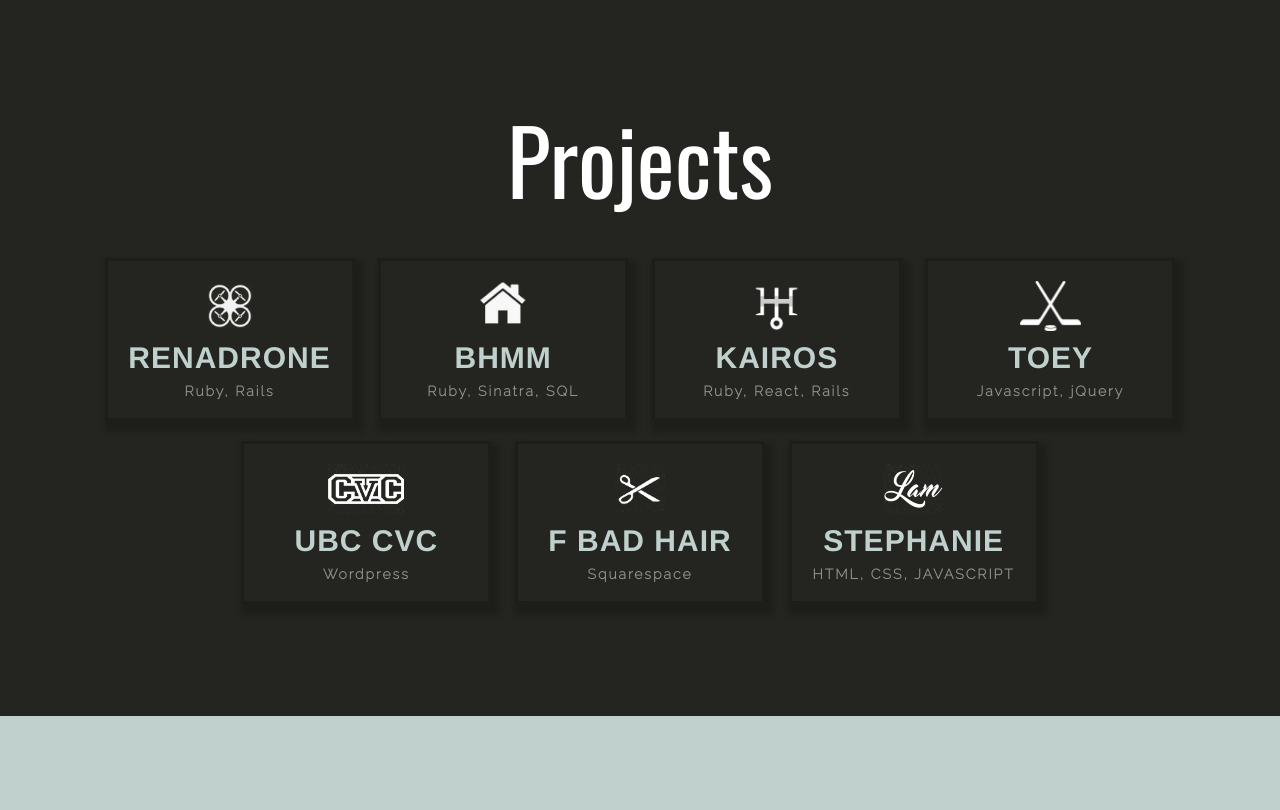
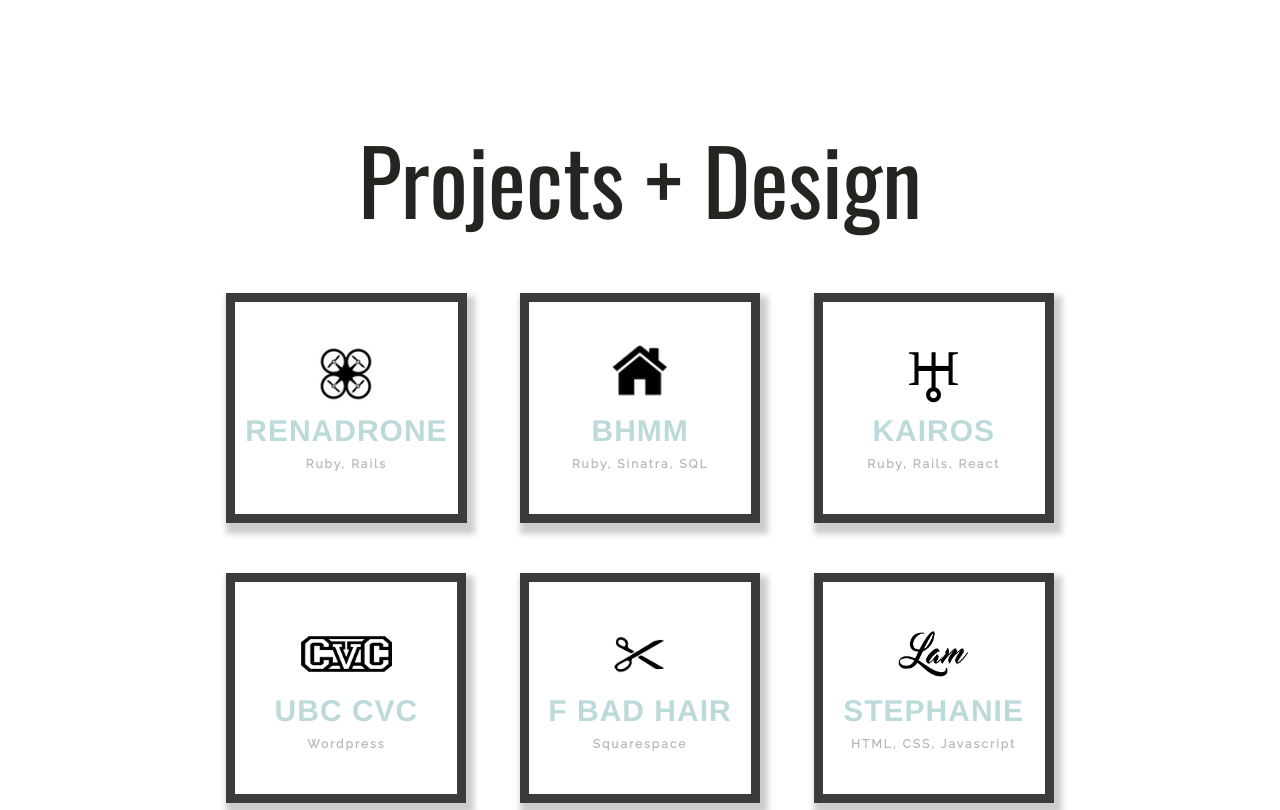
Before and after one commit to stephanielam/stephanielam, a PHP site: page /index.html in a window 1280 px wide. Shown: the part 1442-2252 px from the top of the page. Run offline with PHP 8.4, Linux system fonts and the light colour scheme; style sheets or scripts are compiled from the project's sources; some libraries are stand-ins or nearby versions; some web fonts are replaced.

Commit message:
Redo work section

```diff
--- a/index.html
+++ b/index.html
@@ -45,7 +45,7 @@
       <h3>Vancouver, BC</h3>
       <h1>STEPHANIE LAM</h1>
       <p>LIGHTHOUSE LABS 2015 X UBC B.SC CS 2018</p>
-      <button> <a href="https://www.linkedin.com/in/stephanie-lam-b25682a9/">Linkedin</a></button>
+      <button> <a href="https://www.linkedin.com/in/stephanie-lam-b25682a9/">LINKEDIN</a></button>
     </div>
   </div>
   <div id="profile">
@@ -62,7 +62,7 @@
       <div class="col-md-offset-1">
         <div class="col-md-5">
           <br>
-          <h1><span class="section-title">Skills</span></h1>
+          <h1>Skills</h1>
         </div>
         <div class="col-md-5">
           <h2>Development</h2>
@@ -76,93 +76,101 @@
       </div>
     </div>
   </div>
-  <div id="projects">
+  <div id="work">
     <div class="container">
-      <h1><span class="section-title">Projects</span></h1>
-<!--       <div class="small-ctn" id="reds">
+      <h1>Projects + Design</h1>
+<!--       <div class="ctn" id="reds">
+          <div class="inner-ctn">
           <img src="images/projects/cart.png" class="ca-icon"/>
           <h2 class="ca-main">REDS</h2>
           <p class="ca-descrip">A online store completed in a group of 4.</p>
           <p class="ca-sub">PHP, SQL</p>
+        </div>
       </div> -->
-      <div class="small-ctn" id="renadrone">
+      <div class="ctn" id="renadrone">
+        <div class="inner-ctn">
           <img src="images/projects/drone.png" class="ca-icon"/>
           <h2 class="ca-main">Renadrone</h2>
           <p class="ca-descrip">A personal toy project acting as a drone rental system. Renadrone is a CRUD app created to gain a deeper understanding of Ruby on Rails.</p>
           <p class="ca-sub">Ruby, Rails</p>
         </div>
-      <div class="small-ctn" id="bhmm">
+      </div>
+      <div class="ctn" id="bhmm">
+        <div class="inner-ctn">
           <img src="images/projects/bhmm.png" class="ca-icon"/>
           <h2 class="ca-main">BHMM</h2>
-        <p class="ca-descrip">Collaborated in a team of three on a Sinatra web application using Github Flow. This project allows landlords with multiple locations to easily manage their tenants and collect rent.</p>
+          <p class="ca-descrip">Collaborated in a team of three, this project allows landlords with multiple locations to easily manage their tenants and collect rent.</p>
           <p class="ca-sub">Ruby, Sinatra, SQL</p>
         </div>
-      <div class="small-ctn" id="kairos">
+      </div>
+      <div class="ctn" id="kairos">
+        <div class="inner-ctn">
           <img src="images/projects/kairos.png" class="ca-icon"/>
           <h2 class="ca-main">Kairos</h2>
-        <p class="ca-descrip">An application that tracks and boosts efficiency, acting as a hybrid of a calendar, todolist, and productivity tracker.</p>
-        <p class="ca-sub">Ruby, React, Rails</p>
+          <p class="ca-descrip">An application that tracks and boosts efficiency, acting as a hybrid of a calendar, todo list, and productivity tracker.</p>
+          <p class="ca-sub">Ruby, Rails, React</p>
         </div>
-      <div class="small-ctn" id="cashout">
+      </div>
+<!--       <div class="ctn" id="cashout">
+        <div class="inner-ctn">
           <img src="images/projects/toey.png" class="ca-icon"/>
           <h2 class="ca-main">Toey</h2>
           <p class="ca-descrip">A simple single-page version of Tic-Tac-Toe created to explore interactivity and styling using Javascript.</p>
           <p class="ca-sub">Javascript, jQuery</p>
         </div>
-      <div class="small-ctn" id="cvc">
+      </div> -->
+      <div class="ctn" id="cvc">
+        <div class="inner-ctn">
           <img src="images/projects/cvc-logo.png" class="ca-icon"/>
           <h2 class="ca-main">UBC CVC</h2>
-        <p class="ca-descrip">The largest social club at UBC with the initiative to enhance the university experience through a multitude of events . </p>
+          <p class="ca-descrip">The largest social club at UBC with the initiative to enhance the university experience through a multitude of events. </p>
           <p class="ca-sub">Wordpress</p>
         </div>
-      <div class="small-ctn" id="fbadhair">
+      </div>
+      <div class="ctn" id="fbadhair">
+        <div class="inner-ctn">
           <img src="images/projects/scissors.png" class="ca-icon"/>
           <h2 class="ca-main">F BAD HAIR</h2>
           <p class="ca-descrip">A hair salon based in Vancouver. IG: @evalam_</p>
           <p class="ca-sub">Squarespace</p>
         </div>
-      <div class="small-ctn" id="lam">
+      </div>
+      <div class="ctn" id="lam">
+        <div class="inner-ctn">
           <img src="images/projects/lam.png" class="ca-icon"/>
           <h2 class="ca-main">STEPHANIE</h2>
           <p class="ca-descrip">This.</p>
-        <p class="ca-sub">HTML, CSS, JAVASCRIPT</p>
+          <p class="ca-sub">HTML, CSS, Javascript</p>
+        </div>
+      </div>
+      <div id="design">
+        <div class="gallery-container">
+          <div id="carousel">
+            <figure><img src="images/design/january.jpeg"/></figure>
+            <figure><img src="images/design/twelvewest.jpeg"/></figure>
+            <figure><img src="images/design/cascade.jpeg"/></figure>
+            <figure><img src="images/design/dodgeball.jpeg"/></figure>
+            <figure><img src="images/design/hiring.jpeg"/></figure>
+            <figure><img src="images/design/superbowl.jpeg"/></figure>
+            <figure><img src="images/design/bbq.jpeg"/></figure>
+            <figure><img src="images/design/create.jpeg"/></figure>
+            <figure><img src="images/design/signup.jpeg"/></figure>
           </div>
         </div>
       </div>
-
-  <div id="design">
-    <div class="container">
-      <h1><span class="section-title">Design</span></h1>
-      <img src="images/design/january.jpeg"/>
-      <img src="images/design/twelvewest.jpeg"/>
-      <img src="images/design/cascade.jpeg"/>
-      <img src="images/design/dodgeball.jpeg"/>
-      <img src="images/design/hiring.jpeg"/>
-      <img src="images/design/superbowl.jpeg"/>
-      <img src="images/design/bbq.jpeg"/>
-      <img src="images/design/create.jpeg"/>
-      <img src="images/design/signup.jpeg"/>
-      <!-- <img src="images/design/sports.jpeg"/> -->
-      <!-- <img src="images/design/february.jpeg"/> -->
-      <!-- <img src="images/design/april.jpeg"/> -->
-      <!-- <img src="images/design/paint.jpeg"/> -->
-
-     <!--  <h1>Drawings</h1>
-      <img src="images/princessfrog.jpg"/>
-      <img src="images/jolie.png"/> -->
     </div>
   </div>
 
   <div id="timeline">
     <div class="container">
       <div class="col-md-10 col-md-offset-1">
-        <!-- <h1><span class="section-title">So far..</span></h1> -->
+        <!-- <h1>So far..</h1> -->
         <h1 class="month"><span>J</span>une
           <span class="year">2015</span>
         </h1>
         <h3>- Web Development Bootcamp at Lighthouse Labs - </h3>
         <p>
-          After completing the 2nd year of my Computer Science degree at UBC, I demonstrated initiative to further my studies by undertaking an 8-week Web Development Immersive program at Lighthouse Labs. During these 8 weeks, I learned languages and frameworks including HTML, CSS, Ruby, Sinatra, Rails.
+          Following the completion of my 2nd year of my Computer Science degree, I demonstrated initiative to further my studies by undertaking an immersive 8-week Web Development program at Lighthouse Labs. Building projects individually and within teams, I learned to use industry-relevant technologies and practices.
         </p>
         <div class="divider"></div>
         <h1 class="month"><span>A</span>ugust
@@ -170,7 +178,7 @@
         </h1>
         <h3>- Software Developer at Wishpond Technologies -</h3>
         <p>
-          With a head start in coding through real-world projects and mentorship from industry professionals, I took advantage of the momentum I gained from Lighthouse Labs and pursued a full-time career. Developing integrations in the past for Wishpond’s Marketing Automation platform, I gained experience using numerous third party API’s and working in a professional environment.
+          With a head start in coding through real-world projects and mentorship from industry professionals, I took advantage of the momentum I gained from Lighthouse Labs and pursued a full-time career. Developing integrations for Wishpond’s Marketing Automation platform, I gained experience using numerous third party API’s and working in a professional environment.
         </p>
         <div class="divider"></div>
         <h1 class="month"><span>S</span>eptember
@@ -178,7 +186,7 @@
         </h1>
         <h3>- Communications Head in UBC CVC-</h3>
         <p>
-         As the Communications Head of the largest social club at UBC, I led a team of five and directed the club’s online presence. With a strong attention to detail and the ability to juggle multiple projects, my responsibilities included managing all social media platforms, sending out monthly newsletters for hundreds of subscribers, and designing graphics using Photoshop and Illustrator for numerous events throughout the year. We ensured that all the individual requests of ten other departments were met, along with those of our sponsors.
+         As the Communications Head of the largest social club at UBC, I led a team of five in implementing a strong visual branding strategy and directing CVC's presence online. This included managing all social media platforms, sending out monthly newsletters for hundreds of subscribers, and designing marketing collateral for numerous events throughout the year. Strengthening my keen eye for detail and ability to manage multiple projects, I found my passion for design.
         </p>
 
         <!-- <h1 class="month"><span>M</span>ay
@@ -194,7 +202,7 @@
 
   <div id="contact">
     <div class="container">
-      <h1><span class="section-title">CONTACT ME</span></h1>
+      <h1>CONTACT ME</h1>
       <h3>m.stephanielam@gmail.com</h3>
       <img src="images/linkedin.png"/><a href="http://linkd.in/1TVYtpQ">Linkedin</a>
       <img src="images/github.png"/><a href="http://github.com/stephanielam">Github</a>
--- a/stylesheets/styles.css
+++ b/stylesheets/styles.css
@@ -1,4 +1,4 @@
-@import url(http://fonts.googleapis.com/css?family=Raleway:200);
+@import url(http://fonts.googleapis.com/css?family=Raleway:400);
 @import url(http://fonts.googleapis.com/css?family=Oswald:400,300);
 @import url(https://fonts.googleapis.com/css?family=Monsieur+La+Doulaise);
 @import url(https://fonts.googleapis.com/css?family=Alex+Brush);
@@ -23,11 +23,11 @@
   font-family: Oswald;
   color: white;
   font-size: 90px;
-  margin-bottom: 40px; }
+  margin: 40px; }
 
 h2 {
   font-weight: bold;
-  color: #BFD0CD;
+  color: #bddada;
   margin: 0px; }
 
 h3 {
@@ -104,16 +107,72 @@
     font-size: 80px;
     text-align: center; }
 
-#projects {
-  background: #242521; }
-  #projects .small-ctn {
+#work {
+  background: white; }
+  #work h1 {
+    color: #242521; }
+  #work .ctn {
     display: inline-table;
     padding: 10px;
     width: 200px;
     cursor: pointer; }
-  #projects p {
+  #work p {
     line-height: 20px; }
 
+#design {
+  background: white; }
+  #design img {
+    -webkit-filter: grayscale(1);
+    transition: all .3s ease;
+    max-width: 300px;
+    transform: scale(0.95, 0.95); }
+  #design img:hover {
+    -webkit-filter: grayscale(0);
+    transform: scale(1, 1); }
+  #design .gallery-container {
+    margin: 0 auto;
+    margin-top: 140px;
+    width: 300px;
+    height: 200px;
+    position: relative;
+    perspective: 1000px; }
+  #design #carousel {
+    width: 100%;
+    height: 100%;
+    position: absolute;
+    transform-style: preserve-3d;
+    animation: rotation 20s infinite linear; }
+  #design #carousel:hover {
+    animation-play-state: paused; }
+  #design #carousel figure {
+    display: block;
+    position: absolute;
+    background: #3b3b3b;
+    overflow: hidden;
+    border: solid 3px #3b3b3b; }
+  #design #carousel figure:nth-child(1) {
+    transform: rotateY(0deg) translateZ(440px); }
+  #design #carousel figure:nth-child(2) {
+    transform: rotateY(40deg) translateZ(440px); }
+  #design #carousel figure:nth-child(3) {
+    transform: rotateY(80deg) translateZ(440px); }
+  #design #carousel figure:nth-child(4) {
+    transform: rotateY(120deg) translateZ(440px); }
+  #design #carousel figure:nth-child(5) {
+    transform: rotateY(160deg) translateZ(440px); }
+  #design #carousel figure:nth-child(6) {
+    transform: rotateY(200deg) translateZ(440px); }
+  #design #carousel figure:nth-child(7) {
+    transform: rotateY(240deg) translateZ(440px); }
+  #design #carousel figure:nth-child(8) {
+    transform: rotateY(280deg) translateZ(440px); }
+  #design #carousel figure:nth-child(9) {
+    transform: rotateY(320deg) translateZ(440px); }
+@keyframes rotation {
+  from {
+    transform: rotateY(360deg); }
+  to {
+    transform: rotateY(0deg); } }
 #timeline {
   background-attachment: fixed;
   background-image: linear-gradient(to bottom, rgba(0, 0, 0, 0.7) 0%, rgba(0, 0, 0, 0.7) 100%), url(../images/backgrounds/background0.jpeg);
@@ -166,12 +215,14 @@
   src: url("websymbols/websymbols-regular-webfont.eot?#iefix") format("embedded-opentype"), url("websymbols/websymbols-regular-webfont.woff") format("woff"), url("websymbols/websymbols-regular-webfont.ttf") format("truetype"), url("websymbols/websymbols-regular-webfont.svg#WebSymbolsRegular") format("svg");
   font-weight: normal;
   font-style: normal; }
-#projects .small-ctn {
+#work .ctn {
   display: inline-table;
-  border: 3px solid rgba(0, 0, 0, 0.2);
+  border: 9px solid #3b3b3b;
   box-shadow: 4px 7px 6px 4px rgba(0, 0, 0, 0.2);
-  width: 250px;
-  margin: 10px;
+  width: 240px;
+  height: 230px;
+  vertical-align: middle;
+  margin: 25px;
   -webkit-box-shadow: 4px 7px 6px 4px rgba(0, 0, 0, 0.2);
   -moz-box-shadow: 4px 7px 6px 4px rgba(0, 0, 0, 0.2);
   -webkit-transition: all 300ms linear;
@@ -179,26 +230,29 @@
   -o-transition: all 300ms linear;
   -ms-transition: all 300ms linear;
   transition: all 300ms linear; }
-  #projects .small-ctn:hover {
+  #work .ctn .inner-ctn {
+    display: table-cell;
+    vertical-align: middle; }
+  #work .ctn:hover {
     float: clear;
-    background: rgba(0, 0, 0, 0.83);
+    background: #3b3b3b;
     z-index: 999;
     -webkit-transform: scale(1.1);
     -moz-transform: scale(1.1);
     -ms-transform: scale(1.1);
     -o-transform: scale(1.1);
     transform: scale(1.1); }
-#projects .ca-icon {
+#work .ca-icon {
   display: inline-block;
   top: 10%;
   padding: 10px;
-  height: 70px;
+  height: 80px;
   -webkit-transition: all 400ms linear;
   -moz-transition: all 400ms linear;
   -o-transition: all 400ms linear;
   -ms-transition: all 400ms linear;
   transition: all 400ms linear; }
-#projects .small-ctn:hover .ca-icon {
+#work .ctn:hover .ca-icon {
   opacity: 0.2;
   position: absolute;
   left: 0;
@@ -211,7 +265,7 @@
   -webkit-animation: smallToBig 800ms alternate infinite ease;
   -moz-animation: smallToBig 800ms alternate infinite ease;
   -ms-animation: smallToBig 800ms alternate infinite ease; }
-#projects .ca-main {
+#work .ca-main {
   font-size: 30px;
   z-index: 2;
   margin-bottom: 0px;
@@ -220,15 +274,15 @@
   -o-transition: all 200ms linear;
   -ms-transition: all 200ms linear;
   transition: all 200ms linear; }
-#projects .small-ctn:hover .ca-main {
+#work .ctn:hover .ca-main {
   opacity: 1;
   color: white;
   z-index: 2;
   -webkit-animation: smallToBig 300ms ease;
   -moz-animation: smallToBig 300ms ease;
   -ms-animation: smallToBig 300ms ease; }
-#projects .ca-sub {
-  font-size: 14px;
+#work .ca-sub {
+  font-size: 12px;
   color: #AAA;
   opacity: 0.82;
   display: inline-block;
--- a/stylesheets/styles.scss
+++ b/stylesheets/styles.scss
@@ -5,13 +5,13 @@
 @immport "partials/base";
 @immport "compass/css3";
 
-@import url(http://fonts.googleapis.com/css?family=Raleway:200);
+@import url(http://fonts.googleapis.com/css?family=Raleway:400);
 @import url(http://fonts.googleapis.com/css?family=Oswald:400,300);
 @import url(https://fonts.googleapis.com/css?family=Monsieur+La+Doulaise);
 @import url(https://fonts.googleapis.com/css?family=Alex+Brush);
 @import url(https://fonts.googleapis.com/css?family=Lato);
 
-$accent-color: #BFD0CD;
+$accent-color: #bddada;
 $color: white;
 
 body {
@@ -30,7 +30,7 @@
   font-family: Oswald;
   color: white;
   font-size: 90px;
-  margin-bottom: 40px;
+  margin: 40px;
 }
 
 h2 {
@@ -145,10 +148,14 @@
   }
 }
 
-#projects {
-  background: #242521;
+#work {
+  background: white;
 
-  .small-ctn {
+  h1 {
+    color: #242521
+  }
+
+  .ctn {
     display: inline-table;
     padding: 10px;
     width: 200px;
@@ -244,13 +295,15 @@
   font-style: normal;
 }
 
-#projects {
-  .small-ctn {
+#work {
+  .ctn {
     display: inline-table;
-    border: 3px solid rgba(0,0,0,0.2);
+    border: 9px solid #3b3b3b;
     box-shadow: 4px 7px 6px 4px rgba(0,0,0,0.2);
-    width: 250px;
-    margin: 10px;
+    width: 240px;
+    height: 230px;
+    vertical-align: middle;
+    margin: 25px;
     -webkit-box-shadow: 4px 7px 6px 4px rgba(0,0,0,0.2);
     -moz-box-shadow: 4px 7px 6px 4px rgba(0,0,0,0.2);
     -webkit-transition: all 300ms linear;
@@ -259,9 +312,14 @@
     -ms-transition: all 300ms linear;
     transition: all 300ms linear;
 
+    .inner-ctn {
+      display: table-cell;
+      vertical-align: middle;
+    }
+
     &:hover{
       float:clear;
-      background: rgba(0,0,0,0.83);
+      background: #3b3b3b;
       z-index:999;
       -webkit-transform: scale(1.1);
       -moz-transform: scale(1.1);
@@ -275,7 +333,7 @@
     display: inline-block;
     top: 10%;
     padding: 10px;
-    height: 70px;
+    height: 80px;
     -webkit-transition: all 400ms linear;
     -moz-transition: all 400ms linear;
     -o-transition: all 400ms linear;
@@ -319,7 +377,7 @@
   }
 
   .ca-sub{
-    font-size: 14px;
+    font-size: 12px;
     color: #AAA;
     opacity: 0.82;
     display: inline-block;
```
Also changed, not shown: other parts of stylesheets/styles.css (+17 -24 lines), other parts of stylesheets/styles.scss (+77 -31 lines), images/backgrounds/black-geometry.jpg (added), images/projects/bhmm.png, images/projects/cvc-logo.png, images/projects/dice.png, images/projects/drone.png, images/projects/kairos.png, images/projects/lam.png, images/projects/scissors.png, images/projects/toey.png. Lines whose indentation alone changed are shown as unchanged.
